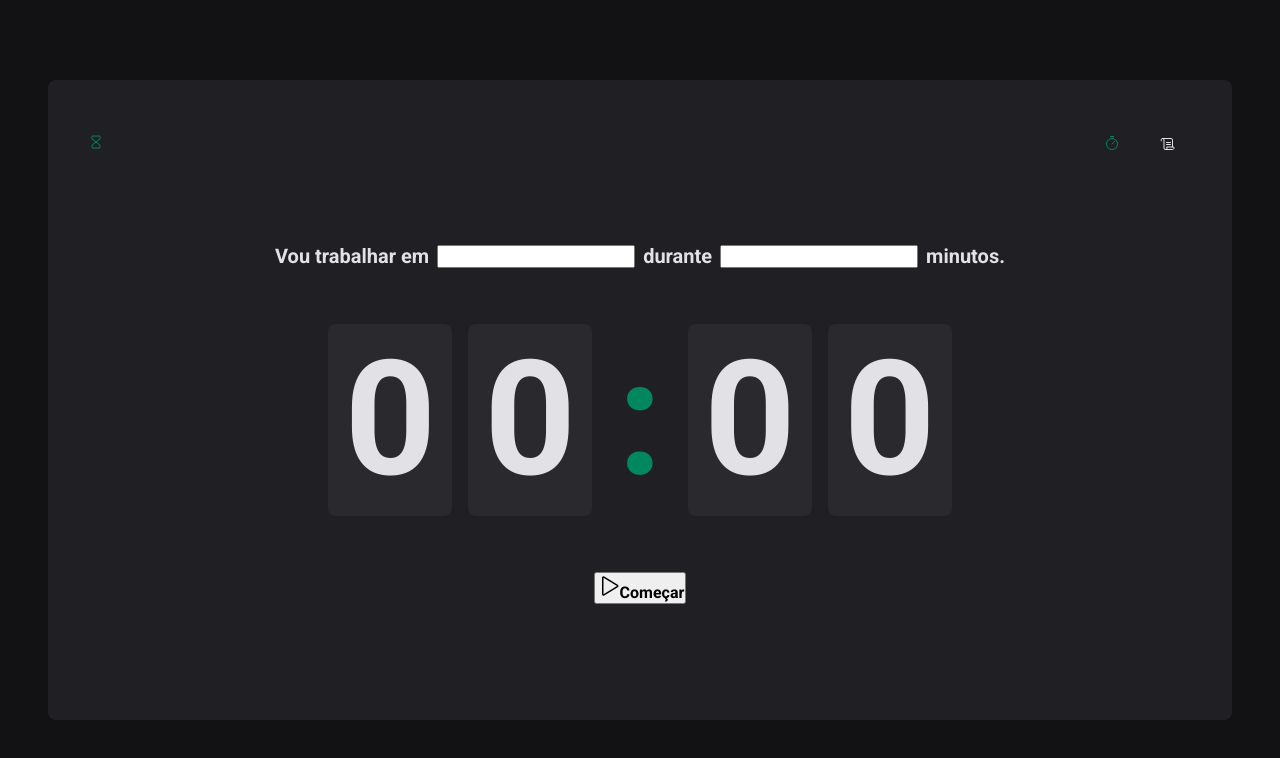
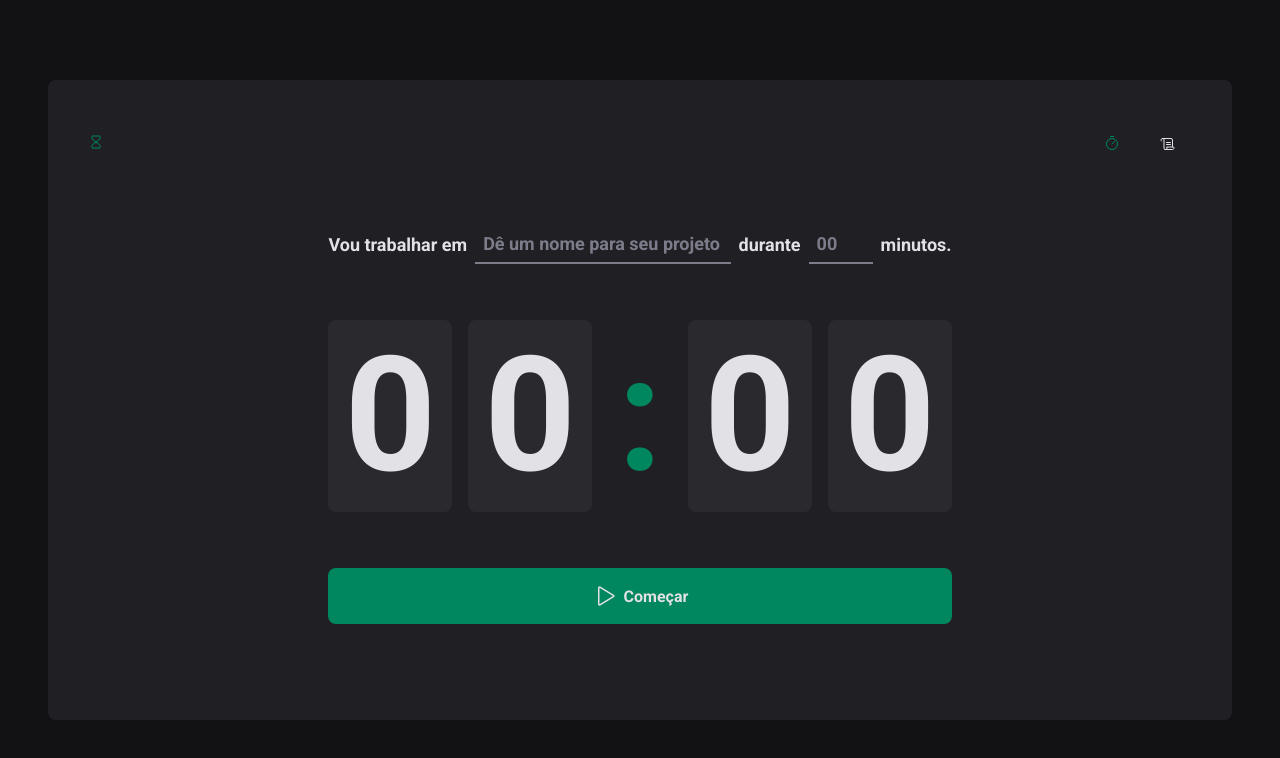
Before and after one commit to JuanFila/Timer, a React (Vite) app: page / in a window 1280 px wide. Shown: the top 758 px of the page. Built offline with nearby package versions, Linux system fonts and the light colour scheme; the HTML template or start-up script is replaced by a standard one.

Commit message:
update home

```diff
--- a/src/pages/Home/index.tsx
+++ b/src/pages/Home/index.tsx
@@ -1,5 +1,13 @@
 import { Play } from "phosphor-react";
-import { CountDownContainer, FormContainer, HomeContainer, Separator } from "./style";
+import {
+  CountDownContainer,
+  FormContainer,
+  HomeContainer,
+  Separator,
+  StartCountDown,
+  TaskAmountInput,
+  TaskInput,
+} from "./style";
 
 export function Home() {
   return (
@@ -7,10 +15,14 @@ export function Home() {
       <form action="">
         <FormContainer>
           <label htmlFor="task">Vou trabalhar em</label>
-          <input id="task" type="text" />
+          <TaskInput
+            id="task"
+            type="text"
+            placeholder="Dê um nome para seu projeto"
+          />
 
           <label htmlFor="minutesAmount">durante</label>
-          <input id="minutesAmount" type="number" />
+          <TaskAmountInput id="minutesAmount" type="number" placeholder="00" />
 
           <span>minutos.</span>
         </FormContainer>
@@ -23,10 +35,10 @@ export function Home() {
           <span>0</span>
         </CountDownContainer>
 
-        <button type="submit">
-          <Play size={24}/>
+        <StartCountDown type="submit">
+          <Play size={24} />
           Começar
-        </button>
+        </StartCountDown>
       </form>
     </HomeContainer>
   );
--- a/src/pages/Home/style.ts
+++ b/src/pages/Home/style.ts
@@ -24,7 +24,7 @@ export const FormContainer = styled.div`
   gap: 0.5rem;
 
   color: ${(props) => props.theme["gray-100"]};
-  font-size: 1.25rem;
+  font-size: 1.125rem;
   font-weight: bold;
   flex-wrap: wrap;
 `;
@@ -53,3 +53,60 @@ export const Separator = styled.div`
   display: flex;
   justify-content: center;
 `;
+
+export const StartCountDown = styled.button`
+width: 100%;
+border: 0;
+border-radius: 8px;
+
+padding: 1rem;
+
+display: flex;
+align-items: center;
+justify-content: center;
+
+gap: 0.5rem;
+font-weight: bold;
+cursor: pointer;
+
+background: ${props => props.theme['green-500']};
+color: ${(props) => props.theme["gray-100"]};
+transition: 1s;
+
+&:disabled{
+  opacity: 0.7;
+  cursor: not-allowed;
+}
+
+&:not(:disabled):hover{
+  background: ${props => props.theme['green-700']}
+}
+`
+
+const BaseInput = styled.input`
+  background: transparent;
+  border: 0;
+  height: 2.5rem;
+  border-bottom: 2px solid ${props => props.theme['gray-500']};
+  font-weight: bold;
+  font-size: inherit;
+  padding: 0 0.5rem;
+
+  &:focus{
+    box-shadow: none;
+    border-bottom: 2px solid ${props => props.theme['green-500']};
+  }
+
+  &::placeholder {
+    color: ${props => props.theme['gray-500']};
+  }
+
+
+`
+
+export const TaskInput = styled(BaseInput)`
+  flex: 1;
+`
+export const TaskAmountInput = styled(BaseInput)`
+  width: 4rem;
+`
```
